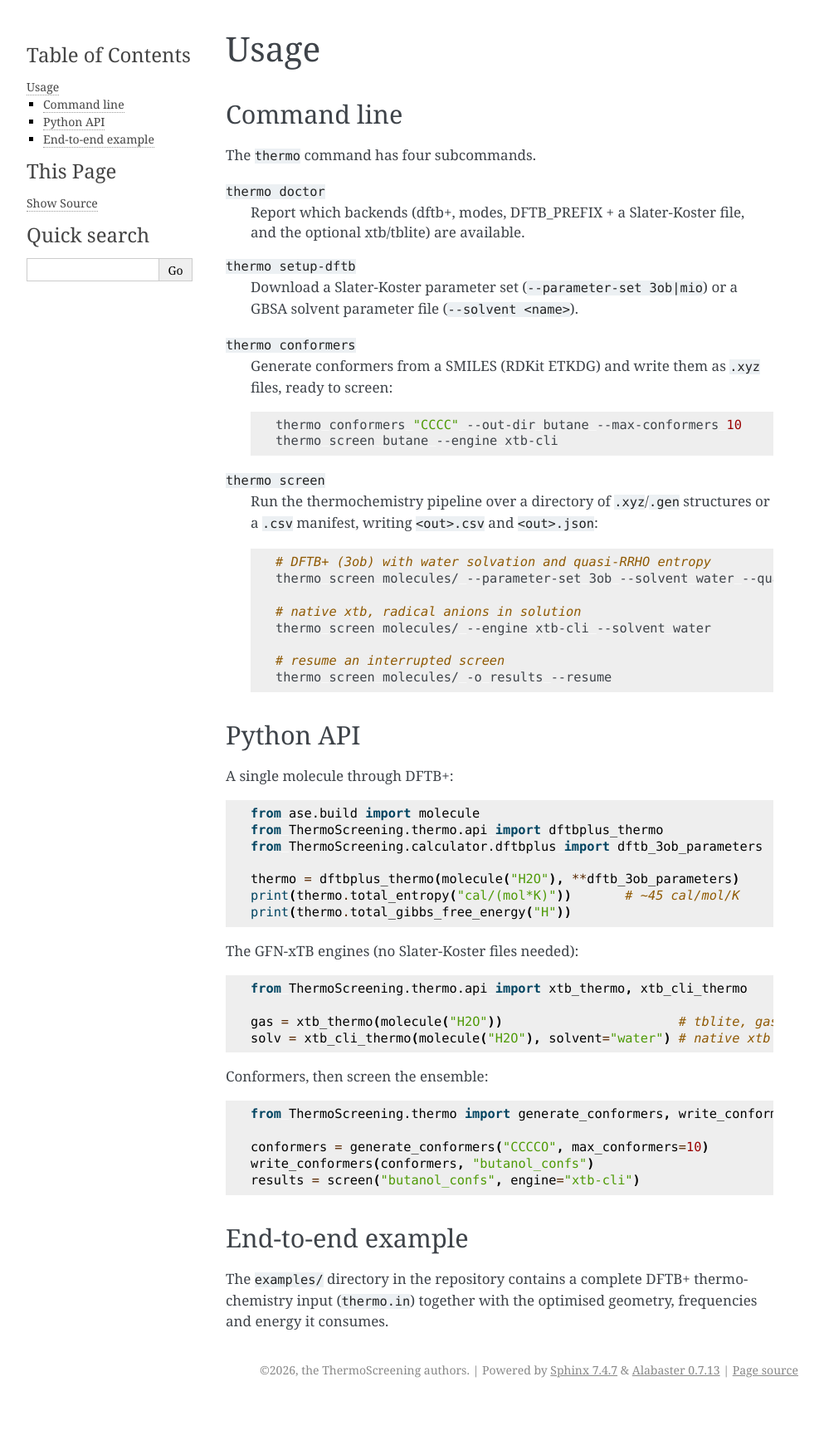
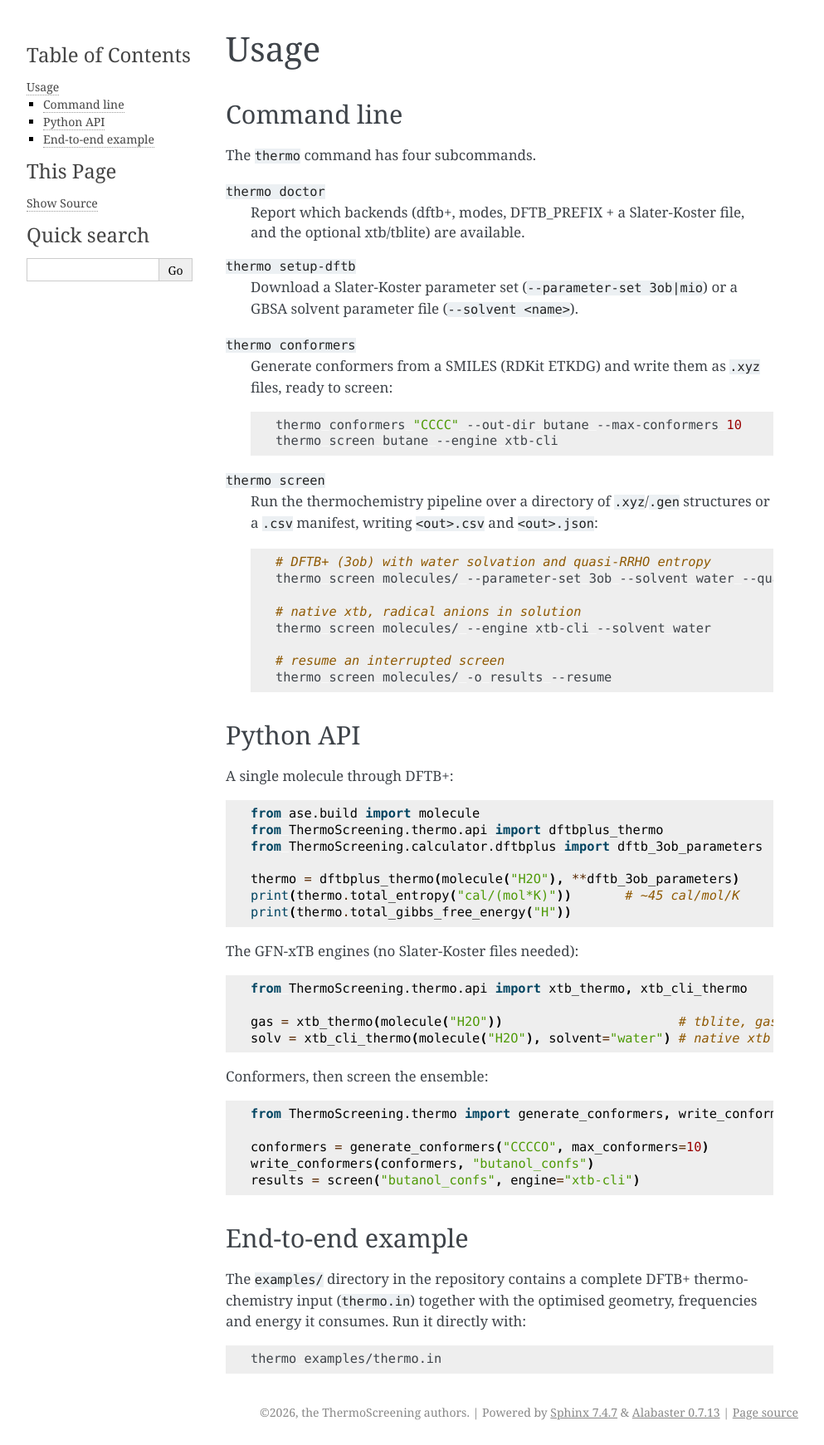
Before and after one commit to MolarVerse/ThermoScreening, a Sphinx documentation site: the page built from docs/usage.rst, in a window 1280 px wide. Shown: the whole page at 83% size, without its empty margins (148-1141 px from the left). Built offline with Sphinx 7.4.7, drawn with Linux system fonts in a browser that asks for light colours; the version number could not be read and is left out; before the commit the page ends 1690 px from its top, so only the background shows below that.

Commit message:
docs: show the command that runs the end-to-end example input

```diff
--- a/docs/usage.rst
+++ b/docs/usage.rst
@@ -77,4 +77,8 @@ End-to-end example
 
 The ``examples/`` directory in the repository contains a complete DFTB+
 thermochemistry input (``thermo.in``) together with the optimised geometry,
-frequencies and energy it consumes.
+frequencies and energy it consumes. Run it directly with:
+
+.. code-block:: bash
+
+   thermo examples/thermo.in
```
